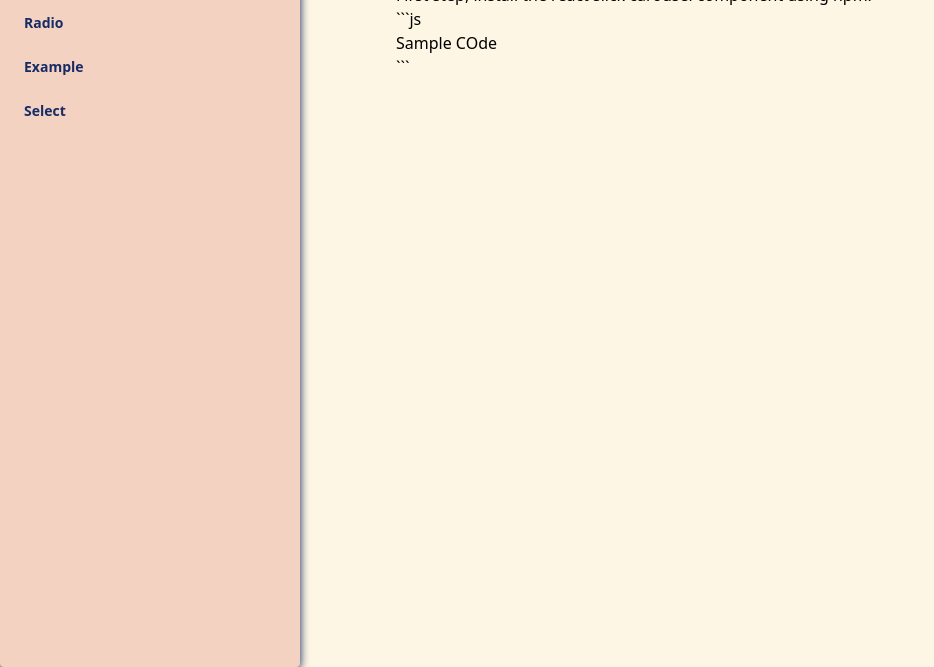
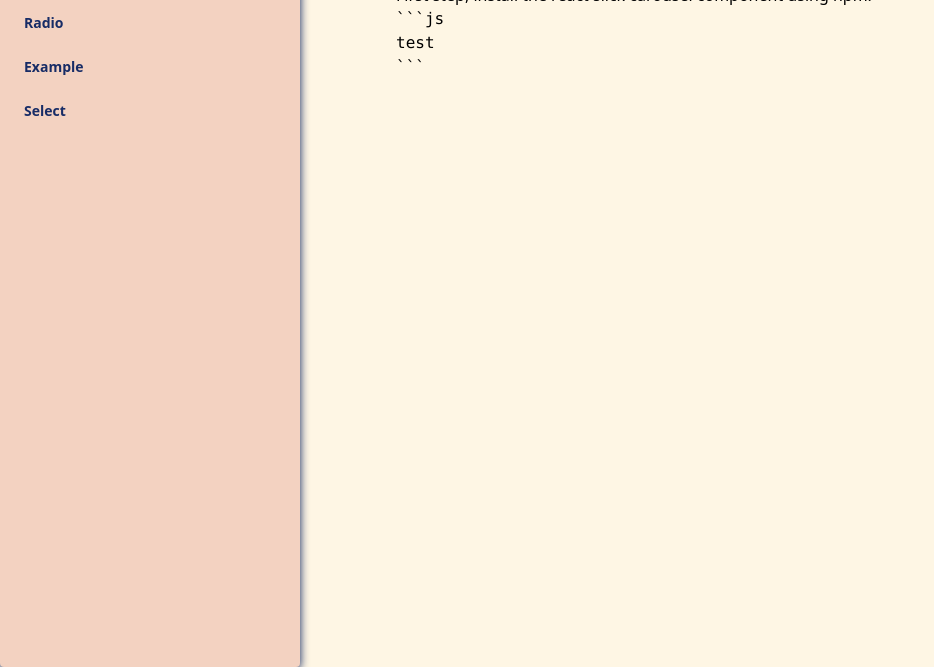
Before and after one commit to jimspags/radix-rhf, a Gatsby site: page /components/Carousel in a window 1280 px wide. Shown: the part 133-800 px from the top of the page, without its empty margins (0-934 px from the left). Built offline with nearby package versions, Linux system fonts and the light colour scheme; Gatsby itself is replaced by a stand-in of ours; some packages are replaced by stand-ins of ours; code samples lack their colours.

Commit message:
Update Component “carousel”

`````diff
--- a/src/markdowns/components/carousel.md
+++ b/src/markdowns/components/carousel.md
@@ -7,8 +7,8 @@
 
 F﻿irst step, install the react slick carousel component using npm.
 
-\`\``js
-
-Sample COde
-
-\`﻿\``
+````
+```js
+test
+```
+````
`````
